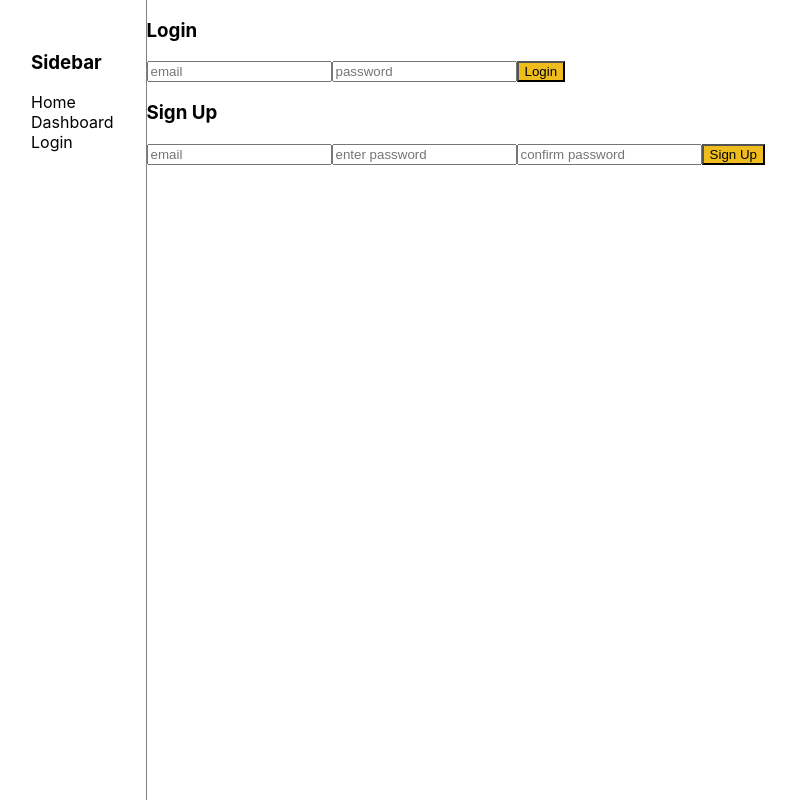
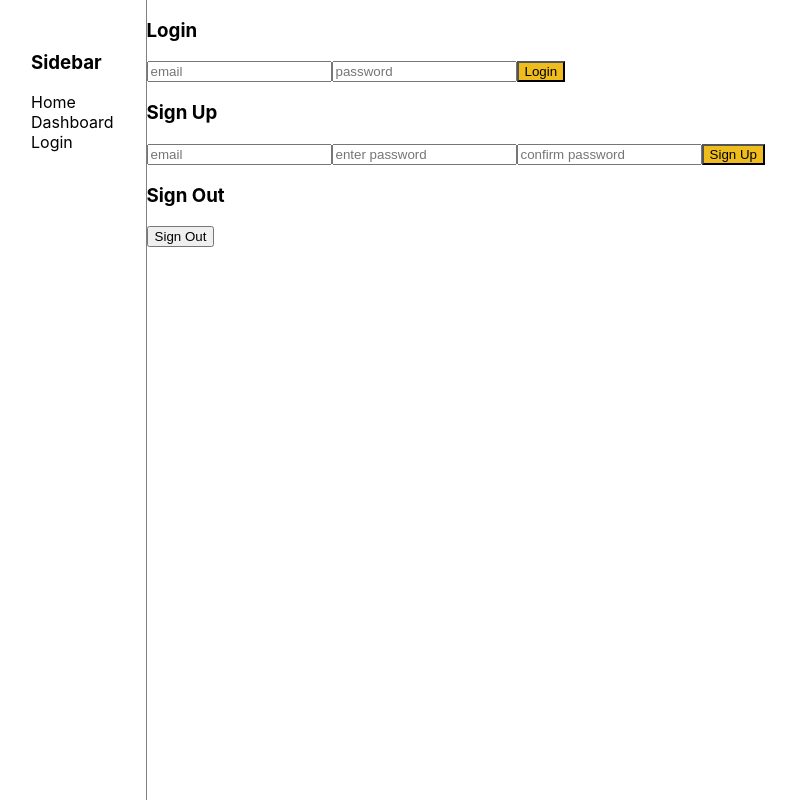
Before and after one commit to zeketx/dashboard, a Next.js app in the folder dashboard/: page /login in a window 1280 px wide. Shown: the whole page, without its empty margins (1-797 px from the left). Built offline with nearby package versions, Linux system fonts and the light colour scheme; no server answers.

Commit message:
added logout button for testing firebase

```diff
--- a/dashboard/components/Login.js
+++ b/dashboard/components/Login.js
@@ -3,9 +3,12 @@ import { auth } from "../lib/firebase";
 import { signInWithEmailAndPassword } from "firebase/auth";
 
 const Login = ({ handleClose }) => {
+
   const [email, setEmail] = useState("");
   const [password, setPassword] = useState("");
+
   console.log(email, password)
+
   const handleSubmit = async () => {
     if (!email || !password) {
       console.log({
--- a/dashboard/components/Signup.js
+++ b/dashboard/components/Signup.js
@@ -3,6 +3,7 @@ import { createUserWithEmailAndPassword } from "firebase/auth";
 import { auth } from "../lib/firebase";
 
 const Signup = ({ handleClose }) => {
+
   const [email, setEmail] = useState("");
   const [password, setPassword] = useState("");
   const [confirmPassword, setConfirmPassword] = useState("");
--- a/dashboard/pages/login.js
+++ b/dashboard/pages/login.js
@@ -1,5 +1,7 @@
 import Login from "../components/Login";
 import Signup from "../components/Signup";
+import { signOut } from "firebase/auth";
+import { auth } from "../lib/firebase";
 
 
 /**
@@ -9,6 +11,17 @@ import Signup from "../components/Signup";
  * - add Microsoft login
  * - add Google Login
  * **/
+
+ const logOut = () => {
+    signOut(auth);
+    console.log({
+        open: true,
+        type: "success",
+        message: `Logout Successfull ___ ${result.user.email}`,
+    });
+
+};
+
 const LoginPage = () => {
     return (
         <div>
@@ -16,6 +29,8 @@ const LoginPage = () => {
             <Login />
             <h3> Sign Up</h3>
             <Signup />
+            <h3> Sign Out</h3>
+            <button onClick={logOut}> Sign Out</button>
         </div>
      );
 }
```
